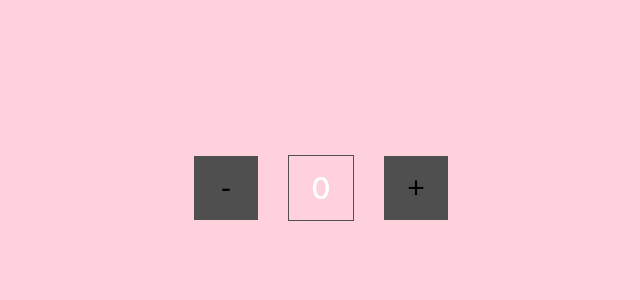
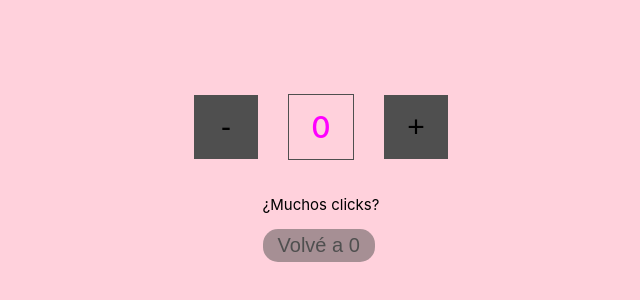
Before and after one commit to CeciliaBonfanti/contador-react, a React (Create React App) app: page / in a window 1280 px wide. Shown: the part 212-512 px from the top of the page, without its empty margins (319-959 px from the left). Built offline with nearby package versions, Linux system fonts and the light colour scheme.

Commit message:
se agrega boton para resetear el contador

```diff
--- a/src/App.css
+++ b/src/App.css
@@ -12,6 +12,7 @@ body {
   justify-content: center;
   align-items: center;
   height: 100vh;
+  flex-direction: column;
 }
 
 .contador{
@@ -43,10 +44,35 @@ body {
   display: inline-block;
   font-size: 30px;
   border: 1px solid #4F4F4F;
-  color: white;
+  color: #FF00FF;
   height: 4rem;
   width: 4rem;
   font-weight: 500;
   text-align: center;
   line-height: 4rem;
 }
+
+.resetear{
+  z-index: 10;
+  position: relative;
+  margin: 20px;
+}
+
+.resetear p{
+  font-size: 15px;
+}
+
+.resetear button{
+    display: inline-block;
+    font-size: 20px;
+    background-color: rgba(79, 79, 79, 0.5);
+    color: #4F4F4F;
+    text-align: center;
+    border: none;
+    padding: 5px 15px;
+    border-radius: 15px;
+  }
+
+  .resetear button:hover{
+    cursor: pointer;
+  }
--- a/src/App.js
+++ b/src/App.js
@@ -27,12 +27,21 @@ function App() {
     setContador(contador - 1);
   }
 
+  const resetear = () => {
+    setContador(0);
+    setAnimales([]);
+  }
+
   return (
     <div className="App">
       <div className='contador'>
         <button className="btn" onClick={quitarAnimal}>-</button>
         <span className="num">{contador}</span>
         <button className="btn" onClick={agregarAnimal}>+</button>
+      </div>
+      <div className='resetear'>
+          <p>¿Muchos clicks?</p>
+          <button onClick={resetear}>Volvé a 0</button>
       </div>
       {animales.map((animal, index) => (
         <img key={index} src={contador > 0 ? gato : perro} style={{position: 'absolute', top: animal.top, left: animal.left}} alt="animal" />
```
